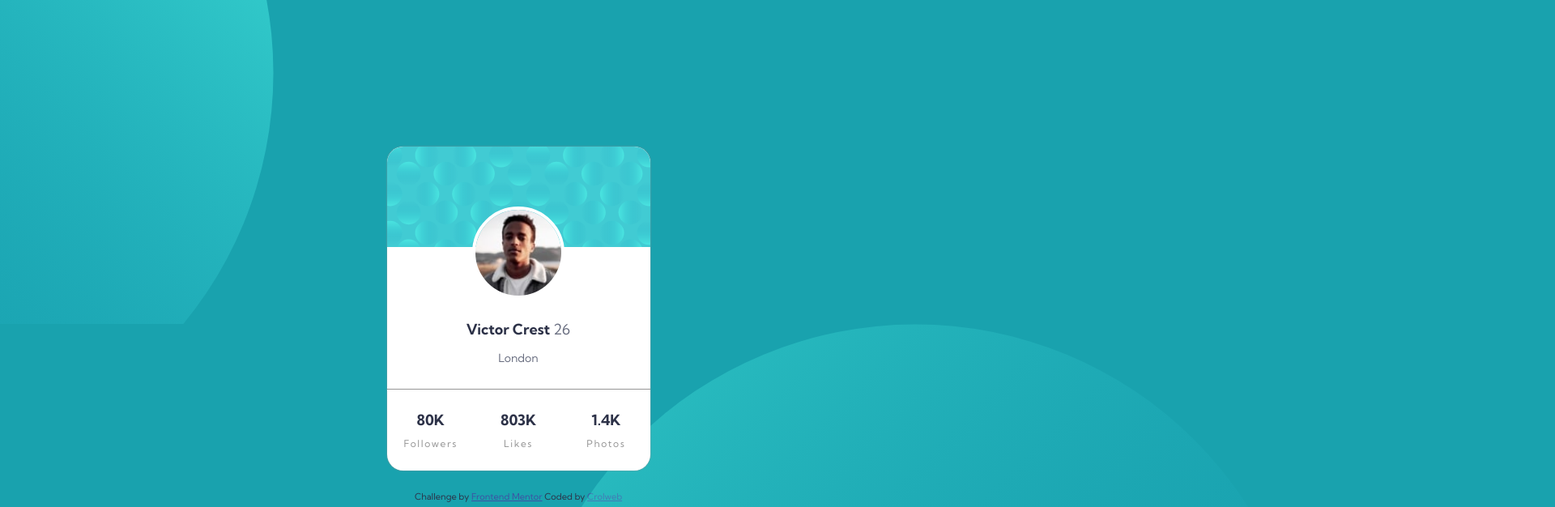
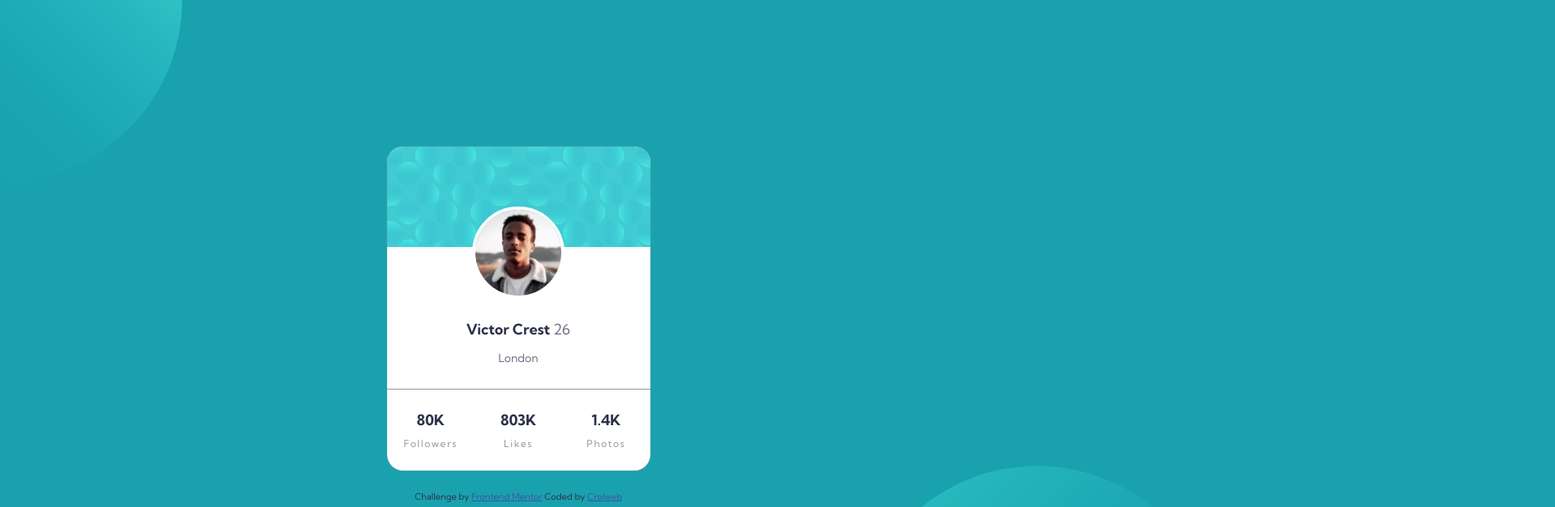
Before and after one commit to crolette/profile-card-component, a plain HTML site: page index.html in a window 1280 px wide. Shown: the top 626 px of the page at 81% size, 1920 px wide, since content can reach past the window. Drawn offline with Linux system fonts and the light colour scheme.

Commit message:
Change size/position

```diff
--- a/css/styles.css
+++ b/css/styles.css
@@ -16,29 +16,34 @@ body{
     position: relative;
     background:hsl(185, 75%, 39%);
     height: 100vh;
+    width: 100vw;
     color: hsl(229, 23%, 23%);
 }
 
 body::before{
     content:"";
     position: absolute;
-    left: -50%;
-    top: -50%;
+    left: 0;
+    top: 0%;
     background: url(../images/bg-pattern-top.svg);
+    background-size: 100%;
     background-repeat: no-repeat;
-    width: 100%;
-    height: 100%;
+    width: 450px;
+    height: 450px;
+    transform: translate(-50%, -50%);
 }
 
 body::after{
-    content:"";
+    content: "";
     position: absolute;
-    right: -50%;
-    bottom: -50%;
+    right: 0;
+    bottom: 0;
     background: url(../images/bg-pattern-bottom.svg);
     background-repeat: no-repeat;
-    width: 100%;
-    height: 100%;
+    background-size: 100%;
+    width: 450px;
+    height: 450px;
+    transform: translate(50%, 50%);
 }
 
 
```
Also changed, not shown: index.html (line endings or trailing spaces).
